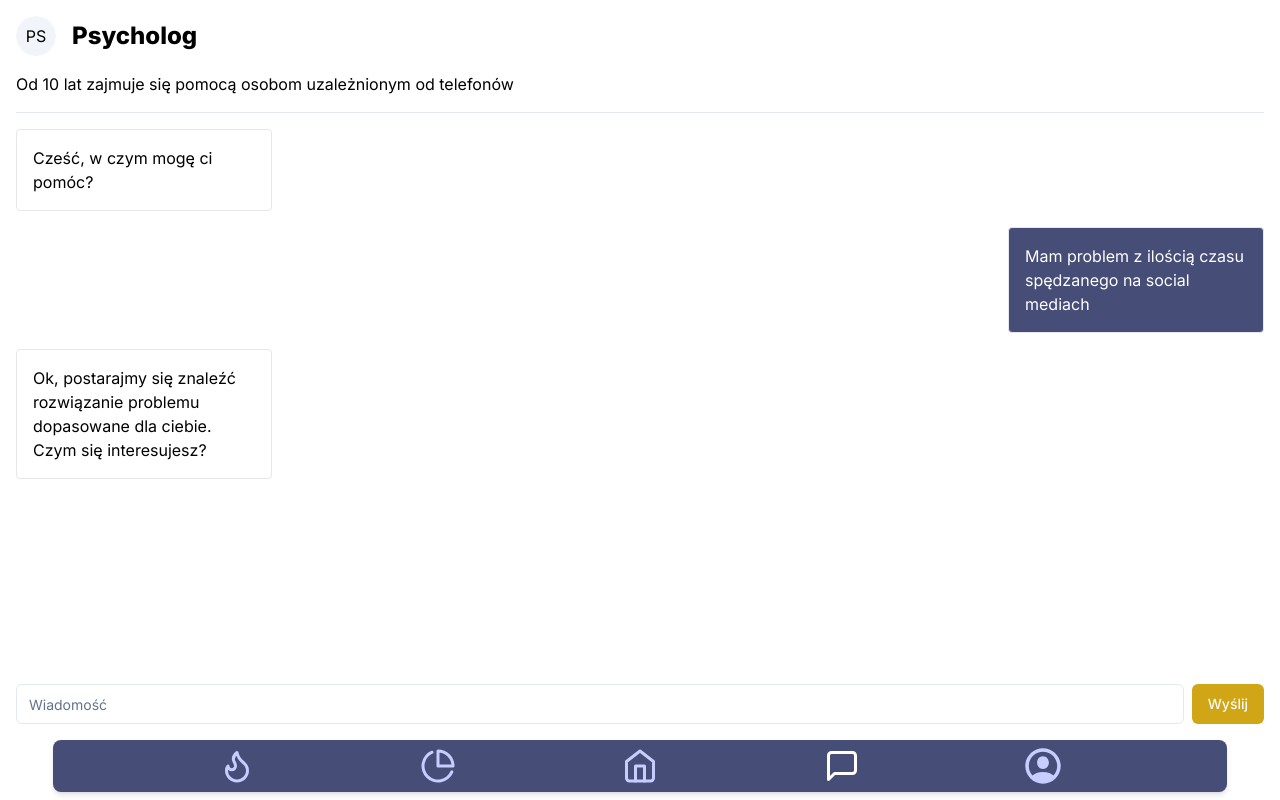
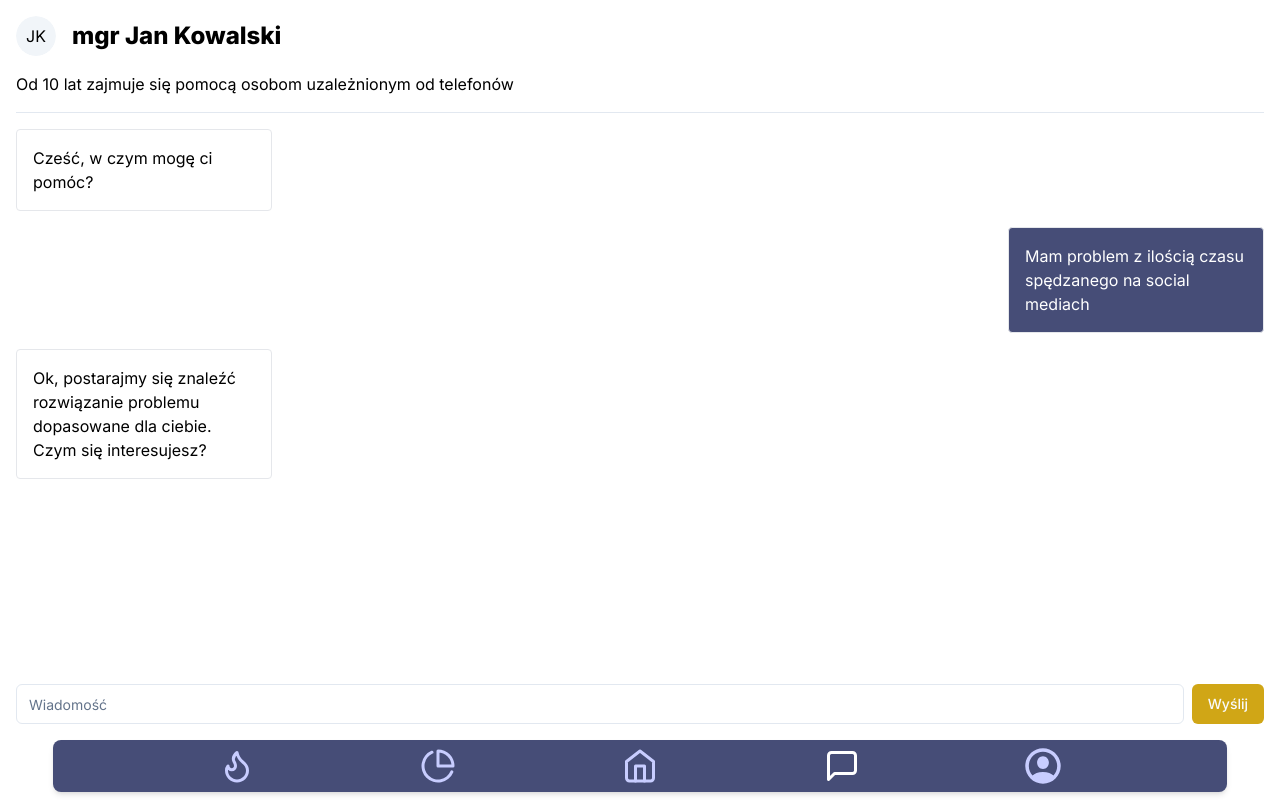
Before and after one commit to Truly-Depressed-Developers/stop-scrolling, a Next.js app: page /chat in a window 1280 px wide. Built offline with nearby package versions, Linux system fonts and the light colour scheme.

Commit message:
Change data

```diff
--- a/src/app/chat/page.tsx
+++ b/src/app/chat/page.tsx
@@ -61,13 +61,12 @@ const Chat = () => {
                 <div className="flex items-center space-x-4">
                     <Avatar>
                         <AvatarImage src="" />
-                        <AvatarFallback>PS</AvatarFallback>
+                        <AvatarFallback>JK</AvatarFallback>
                     </Avatar>
-                    <h1 className="text-2xl font-extrabold">Psycholog</h1>
+                    <h1 className="text-2xl font-extrabold">mgr Jan Kowalski</h1>
                 </div>
                 <p>
-                    Od 10 lat zajmuje się pomocą osobom uzależnionym od
-                    telefonów
+                    Od 10 lat zajmuje się pomocą osobom uzależnionym od telefonów
                 </p>
             </div>
             <Separator className="my-4" />
```
